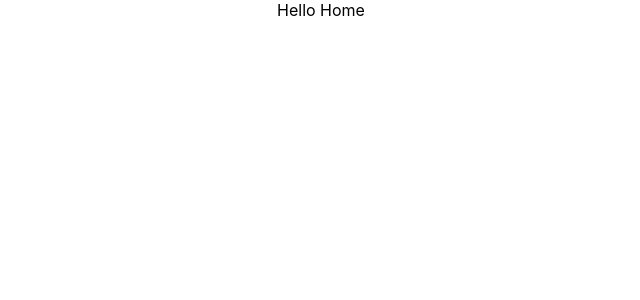
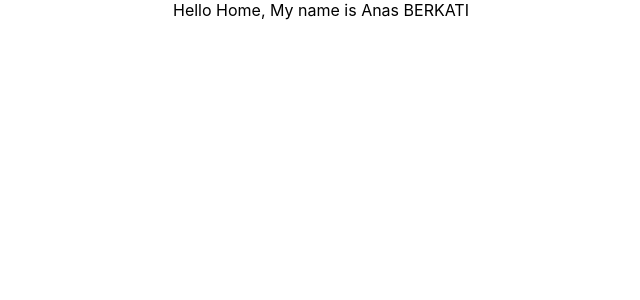
Before and after one commit to berkati10/Project1, a React (Create React App) app: page / in a window 1280 px wide. Shown: the top 300 px of the page, without its empty margins (319-959 px from the left). Built offline with nearby package versions, Linux system fonts and the light colour scheme.

Commit message:
Add Home with Name

```diff
--- a/src/components/Home.js
+++ b/src/components/Home.js
@@ -3,7 +3,7 @@ import React from 'react'
 const Home = () => {
     return (
         <div>
-            Hello Home
+            Hello Home, My name is Anas BERKATI
         </div>
     )
 }
```
